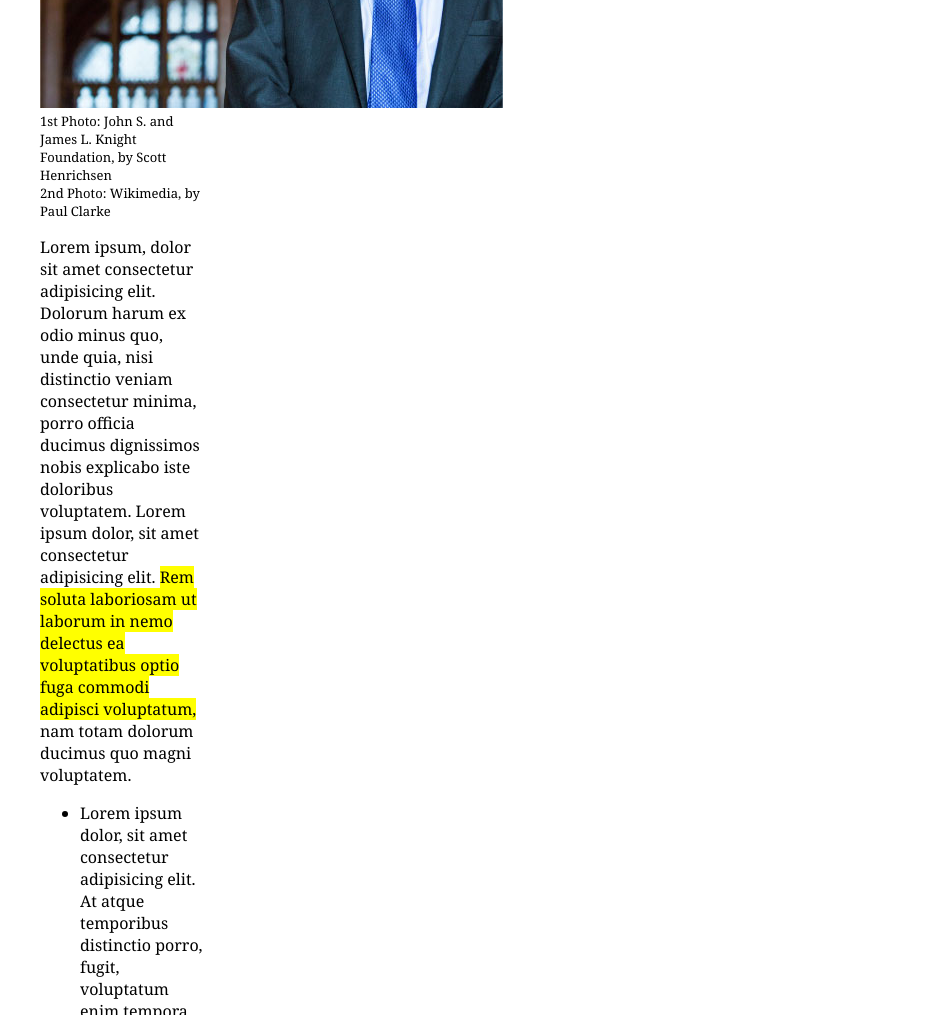
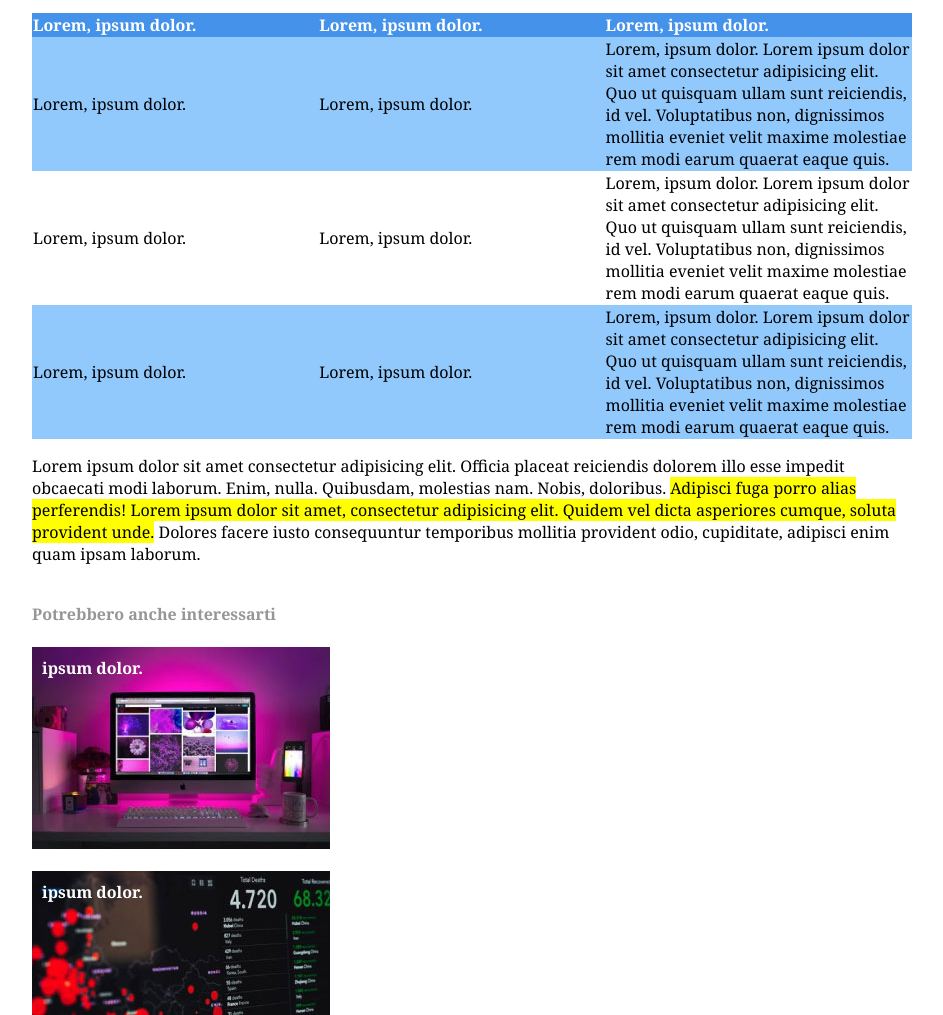
Before and after one commit to Diana-Petruccetti/html-css-booleaner, a plain HTML site: page index.html in a window 1280 px wide. Shown: the part 1454-2469 px from the top of the page, without its empty margins (168-1111 px from the left). Drawn offline with Linux system fonts and the light colour scheme.

Commit message:
details fixed

```diff
--- a/CSS/style.css
+++ b/CSS/style.css
@@ -1,5 +1,6 @@
 .margin{
     margin-left: 200px;
+    margin-right: 200px;
 }
 
 #logo{
@@ -13,8 +14,9 @@
     width: 200px;
 }
 
-.font{
+body{
     font-family:'Georgia','Times New Roman', Times, serif;
+    margin: 0;
 }
 
 .size1{
@@ -23,10 +25,7 @@
 
 .size2{
     font-size: 13px;
-}
-
-.right{
-    margin-right: 900px;
+    margin-bottom: 20px;
 }
 
 .blue-text{
@@ -41,12 +40,12 @@
     background-color: yellow;
 }
 
-#table-head{
+thead{
     color: white;
     background-color: rgb(69, 146, 235);
 }
 
-.table-body{
+.bluebg{
     background-color: rgb(145, 201, 253);
 }
 
@@ -55,16 +54,31 @@
     padding: 40px;
 }
 
+table{
+    text-align: left;
+    padding-top: 20px;
+    border-collapse: collapse;
+}
+
+td{
+    width: 35rem;
+}
+
 #picture1{
     background-image: url(../img/monitor.jpg);
     color: rgb(255, 255, 255);
-    padding-right: 5px;
-    padding-bottom: 200px;
+    width: 18rem;
+    height: 12rem;
+    padding-top: 10px;
+    padding-left: 10px;
 }
 
 #picture2{
     background-image: url(../img/graph.jpg);
     color: rgb(255, 255, 255);
-    padding-right: 5px;
-    padding-bottom: 200px;
+    width: 18rem;
+    height: 12rem;
+    margin-bottom: 20px;
+    padding-top: 10px;
+    padding-left: 10px;
 }
--- a/index.html
+++ b/index.html
@@ -15,18 +15,16 @@
     </header>
     <main>
         <!-- Titolo con immagini -->
-        <section class="margin right">
-            <h1 class="font size1">
-                Internet deve essere al servizio del "bene
-                 pubblico": il manifesto di Tim Berners-Lee
+        <section class="margin">
+            <h1 class="size1">
+                Internet deve essere al servizio del "bene pubblico": il manifesto di Tim Berners-Lee
             </h1>
-            <div class="font grey-text">
-                Scritto da <span class="blue-text">The Booleaner</span>
+            <div class="grey-text">
+                Scritto da <span class="blue-text"><strong>The Booleaner</strong></span>
             </div>
-            <div class="font size2 grey-text">
+            <div class="size2 grey-text">
                 il 10/10/2020
             </div>
-            <br>
             <img src="./img/tim-1.jpg" alt="John S. and James L. Knight Foundation, by Scott Henrichsen">
             <img src="./img/tim-2.jpg" alt="Wikimedia, by Paul Clarke">
             <div class="font size2">
@@ -35,7 +33,7 @@
             </div>
         </section>
         <!-- Primo paragrafo con lista -->
-        <section class="margin right font">
+        <section class="margin right">
             <p>
                 Lorem ipsum, dolor sit amet consectetur adipisicing elit. Dolorum harum ex odio minus quo, unde quia, nisi distinctio veniam consectetur minima, porro officia ducimus dignissimos nobis explicabo iste doloribus voluptatem. Lorem ipsum dolor, sit amet consectetur adipisicing elit. <span class="yellow">Rem soluta laboriosam ut laborum in nemo delectus ea voluptatibus optio fuga commodi adipisci voluptatum,</span> nam totam dolorum ducimus quo magni voluptatem.
             </p>
@@ -46,9 +44,9 @@
             </ul>
         </section>
         <!-- Tabella e secondo paragrafo -->
-        <section class="margin right font">
+        <section class="margin right">
             <table>
-                <thead id="table-head">
+                <thead>
                     <tr>
                         <th class="tabel-margin">Lorem, ipsum dolor.</th>
                         <th>Lorem, ipsum dolor.</th>
@@ -56,7 +54,7 @@
                     </tr>
                 </thead>
                 <tbody>
-                    <tr class="table-body">
+                    <tr class="bluebg">
                         <td>Lorem, ipsum dolor.</td>
                         <td>Lorem, ipsum dolor.</td>
                         <td>Lorem, ipsum dolor. Lorem ipsum dolor sit amet consectetur adipisicing elit. Quo ut quisquam ullam sunt reiciendis, id vel. Voluptatibus non, dignissimos mollitia eveniet velit maxime molestiae rem modi earum quaerat eaque quis.</td>
@@ -66,7 +64,7 @@
                         <td>Lorem, ipsum dolor.</td>
                         <td>Lorem, ipsum dolor. Lorem ipsum dolor sit amet consectetur adipisicing elit. Quo ut quisquam ullam sunt reiciendis, id vel. Voluptatibus non, dignissimos mollitia eveniet velit maxime molestiae rem modi earum quaerat eaque quis.</td>
                     </tr>
-                    <tr class="table-body">
+                    <tr class="bluebg">
                         <td>Lorem, ipsum dolor.</td>
                         <td>Lorem, ipsum dolor.</td>
                         <td>Lorem, ipsum dolor. Lorem ipsum dolor sit amet consectetur adipisicing elit. Quo ut quisquam ullam sunt reiciendis, id vel. Voluptatibus non, dignissimos mollitia eveniet velit maxime molestiae rem modi earum quaerat eaque quis.</td>
```
